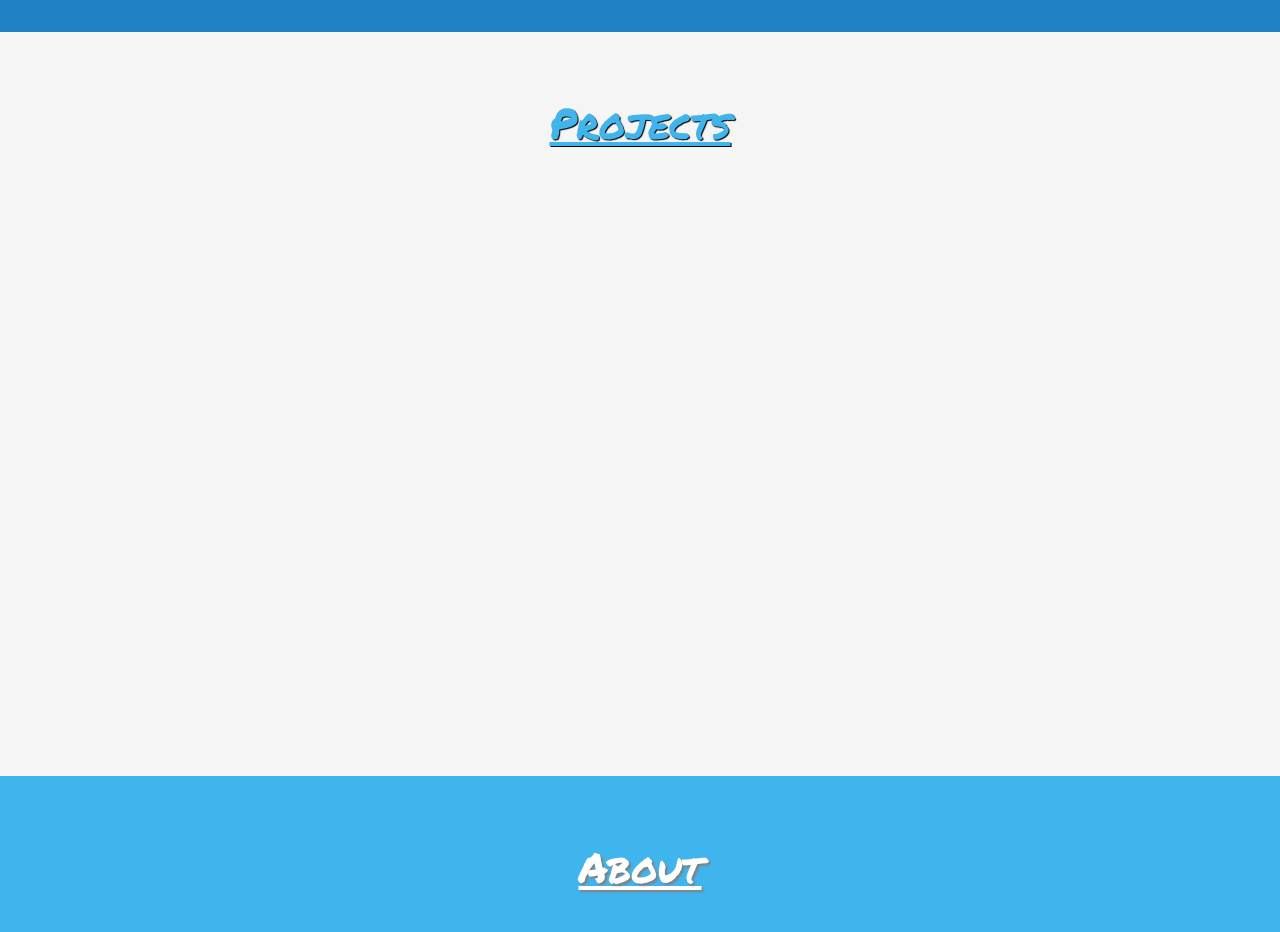
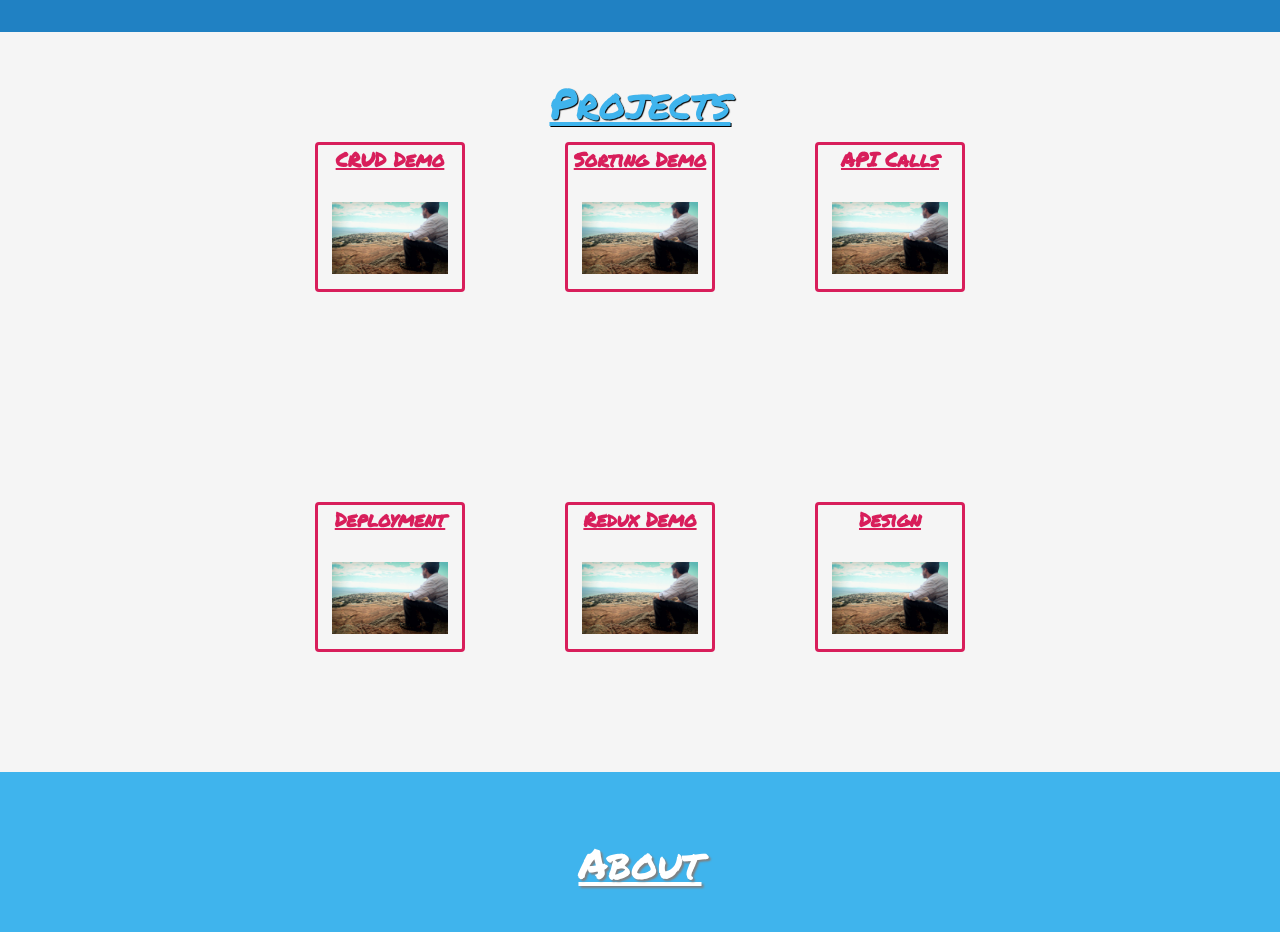
Before and after one commit to sinninga/first-portfolio, a React app: page / in a window 1280 px wide. Shown: the part 1560-2492 px from the top of the page. Built offline with nearby package versions, Linux system fonts and the light colour scheme.

Commit message:
project card css updates

```diff
--- a/assets/stylesheets/application.scss
+++ b/assets/stylesheets/application.scss
@@ -123,9 +123,66 @@ body {
   font-size: 3em;
   text-decoration: underline;
   font-family: 'Permanent Marker', cursive;
-  text-shadow: 1px 1px 1px black;
 }
 
+.projects-title {
+  background-color: whitesmoke;
+  color: #3FB4ED;
+  text-align: center;
+  font-size: 3em;
+  text-decoration: underline;
+  font-family: 'Permanent Marker', cursive;
+  text-shadow: 1px 1px 1px black;
+  padding-top: 40px;
+}
+
+.project-title {
+  color: #D81E5B;
+  font-family: 'Permanent Marker', cursive;
+  text-decoration: underline;
+  text-align: center;
+}
+
+.project-card {
+  background-color: whitesmoke;
+  align-items: center;
+  border-style: solid;
+  border-width: 3px;
+  border-color: #D81E5B;
+  display: flex;
+  flex-direction: column;
+  color: black;
+  font-size: 2rem;
+  height: 15rem;
+  width: 15rem;
+  margin: 5rem;
+  margin-bottom: 20vh;
+  border-radius: 4px;
+  // box-shadow: 4px 4px 4px rgba(0, 0, 0, 0.4);
+  max-height: 100vh;
+}
+
+.projects {
+  display: flex;
+  flex-direction: column;
+  align-items: center;
+  justify-content: center;
+  background-color: whitesmoke;
+  height: 80vh;
+  color: white;
+  font-size: 3em;
+  font-family: 'Patrick Hand', cursive;
+}
+
+.row-one-cards {
+  display: flex;
+  flex-direction: row;
+}
+.row-two-cards {
+  display: flex;
+  flex-direction: row;
+
+}
 
 .about {
   display: flex;
@@ -140,6 +197,12 @@ body {
   text-shadow: 2px 2px 2px grey;
 }
 
+.image {
+  text-align: center;
+  height: 50%;
+  width: 80%;
+}
+
 .footer {
   height: 7vh;
   background-color: #2081C3;
@@ -147,6 +210,8 @@ body {
   font-family: 'Permanent Marker', cursive;
   text-align: center;
 }
+
+
 // #root {
 //   height: 100vh;
 //   display: flex;
--- a/src/components/projects.jsx
+++ b/src/components/projects.jsx
@@ -3,9 +3,44 @@ import React, { Component } from 'react';
 class Projects extends Component {
   render() {
     return (
-      <div className="projects">
-      <br/>
-      Projects
+      <div className="projects-container">
+      <div className="projects-title">Projects</div>
+        <div className="projects">
+          <div className="row-one-cards">
+            <div className="project-card">
+              <strong className='project-title'>CRUD Demo</strong>
+              <br/>
+              <img className="image" src="/assets/sinai.jpg" alt=""/>
+            </div>
+            <div className="project-card">
+              <strong className='project-title'>Sorting Demo</strong>
+              <br/>
+              <img className="image" src="/assets/sinai.jpg" alt=""/>
+            </div>
+            <div className="project-card">
+              <strong className='project-title'>API Calls</strong>
+              <br/>
+              <img className="image" src="/assets/sinai.jpg" alt=""/>
+            </div>
+          </div>
+          <div className="row-two-cards">
+            <div className="project-card">
+              <strong className='project-title'>Deployment</strong>
+              <br/>
+              <img className="image" src="/assets/sinai.jpg" alt=""/>
+            </div>
+            <div className="project-card">
+              <strong className='project-title'>Redux Demo</strong>
+              <br/>
+              <img className="image" src="/assets/sinai.jpg" alt=""/>
+            </div>
+            <div className="project-card">
+              <strong className='project-title'>Design</strong>
+              <br/>
+              <img className="image" src="/assets/sinai.jpg" alt=""/>
+            </div>
+          </div>
+        </div>
       </div>
     )
   }
```
